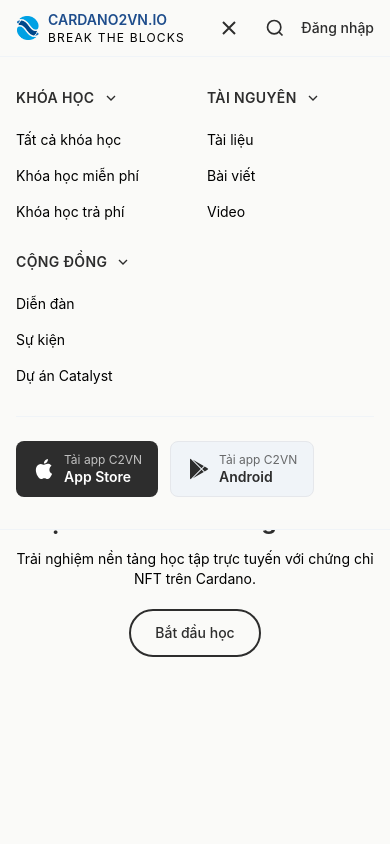
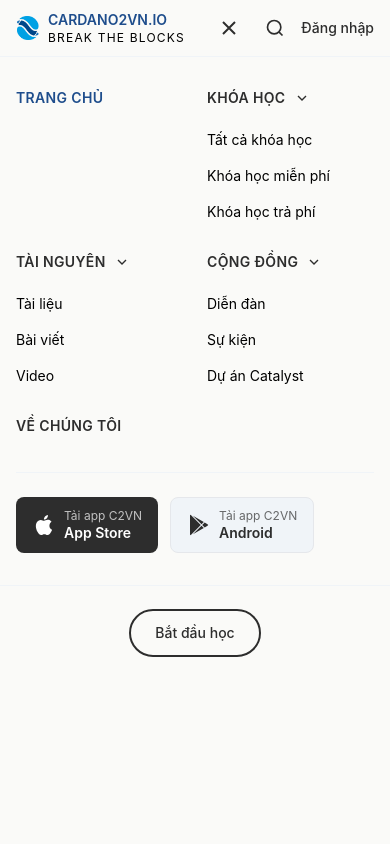
Before and after one commit to dmt041104111003/FE_C2VN_LMS, a Next.js app: page / in a window 390 px wide. Both pictures are taken after a click on the button 229 px from the left and 28 px from the top of the page. Shown: the top 844 px of the page. Built offline with nearby package versions, Linux system fonts and the light colour scheme.

Commit message:
chore: add home & about navlink to mobile menu

```diff
--- a/src/components/ui/Header.tsx
+++ b/src/components/ui/Header.tsx
@@ -1,6 +1,6 @@
 'use client';
 
-import { memo, useState, useCallback, useMemo, Suspense } from 'react';
+import { memo, useState, useCallback, Suspense } from 'react';
 import Link from 'next/link';
 import { usePathname, useSearchParams } from 'next/navigation';
 import { Logo } from './Logo';
@@ -91,10 +91,6 @@ function HeaderInner() {
     setIsSearchOpen(false);
   }, []);
 
-  const navItemsWithChildren = useMemo(() =>
-    NAV_ITEMS.filter(item => 'children' in item),
-  []);
-
   return (
     <>
       <header className={HEADER}>
@@ -137,9 +133,7 @@ function HeaderInner() {
         <div className={HEADER_MEGA}>
           <div className={HEADER_MEGA_CONTAINER}>
             <div className={HEADER_MEGA_GRID}>
-              {navItemsWithChildren.map((item) => {
-                if (!('children' in item)) return null;
-                return (
+              {NAV_ITEMS.map((item) => (
                 <div key={item.label} className={HEADER_MEGA_COL}>
                   <Link
                     href={item.href}
@@ -147,9 +141,9 @@ function HeaderInner() {
                     onClick={closeMenu}
                   >
                     {item.label}
-                      <ChevronDownIcon className={ICON_SM} />
+                    {'children' in item && <ChevronDownIcon className={ICON_SM} />}
                   </Link>
-                    {item.children.map((child) => (
+                  {'children' in item && item.children.map((child) => (
                     <Link
                       key={child.href}
                       href={child.href}
@@ -160,8 +154,7 @@ function HeaderInner() {
                     </Link>
                   ))}
                 </div>
-                );
-              })}
+              ))}
             </div>
 
             <div className={HEADER_MEGA_FOOTER}>
```
Lines whose indentation alone changed are shown as unchanged.
